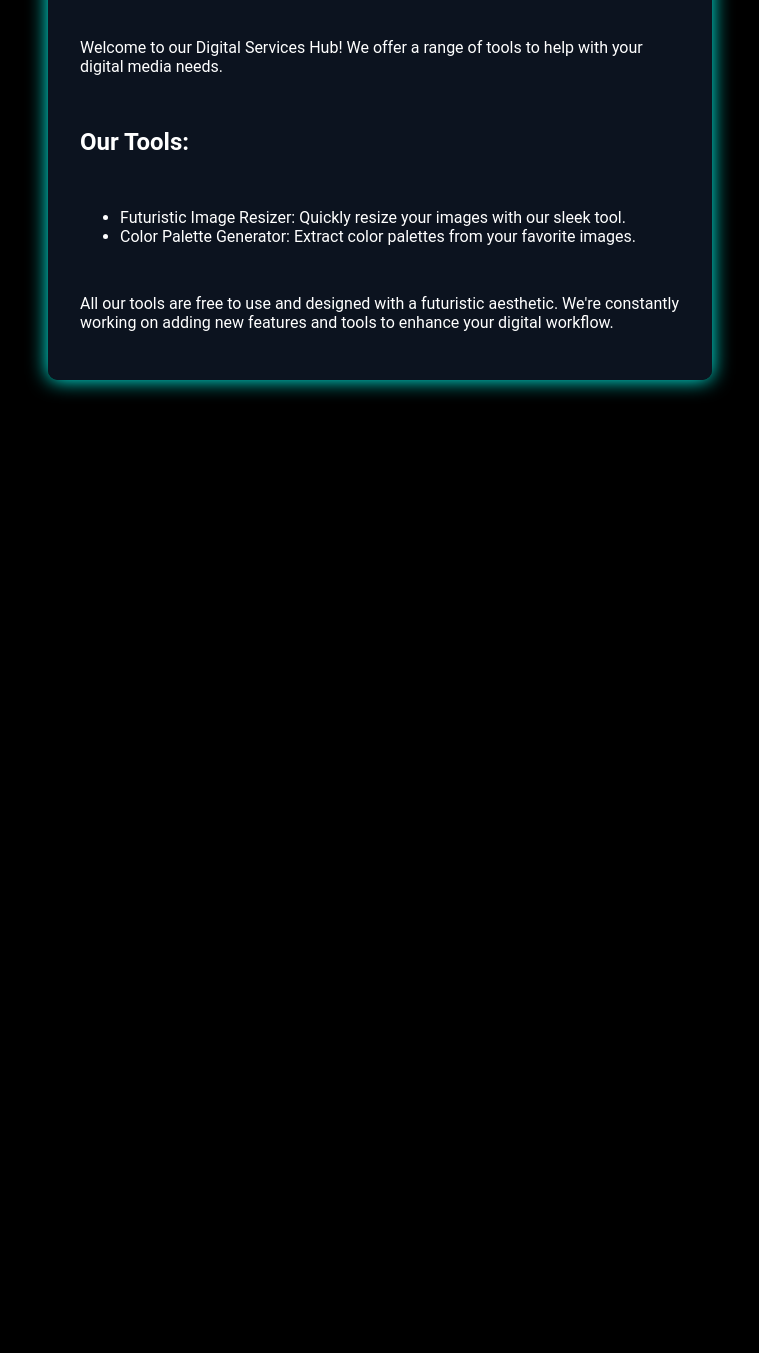
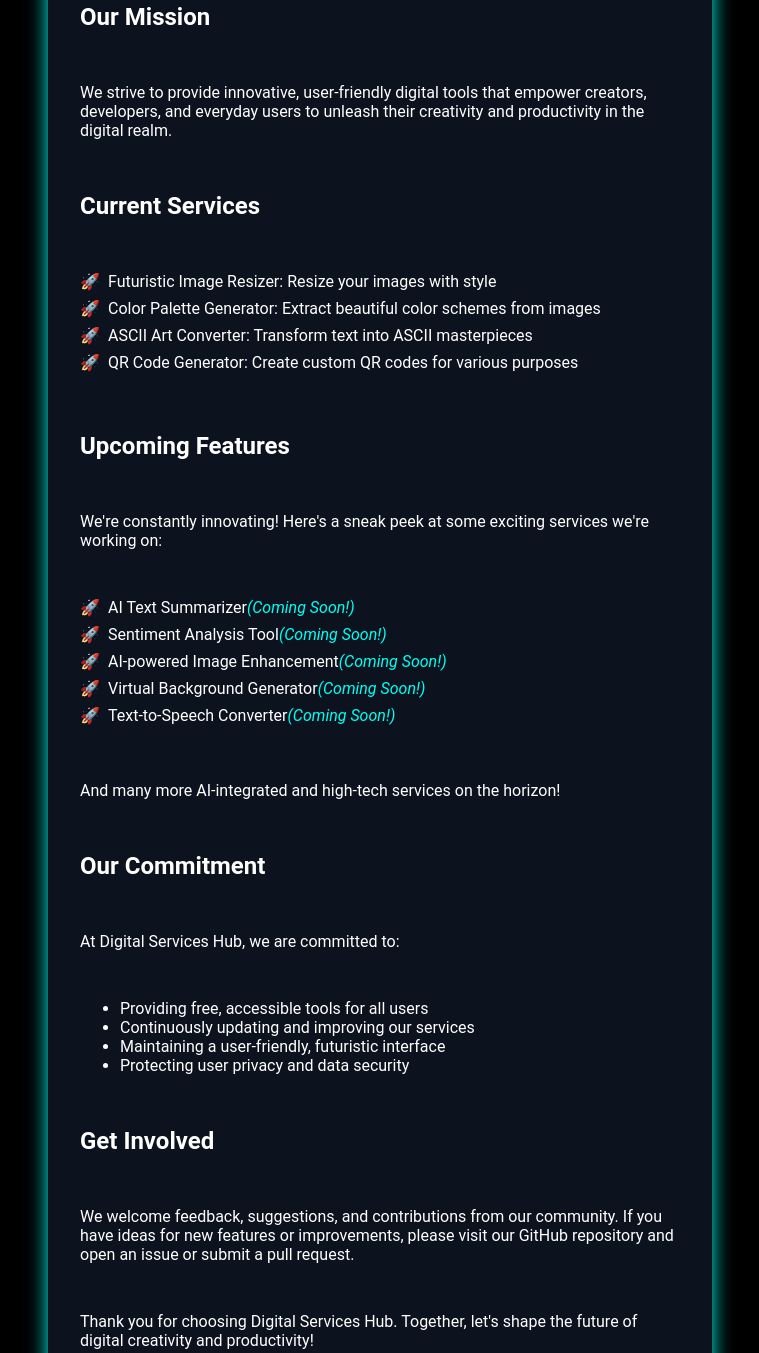
Before and after one commit to TMHSDigital/Digital_Services.HUB, a plain HTML site: page pages/about.html in a window 1280 px wide. Shown: the part 295-1648 px from the top of the page, without its empty margins (260-1019 px from the left). Before the commit the page ends 800 px from the top, so only its background shows below. Drawn offline with Linux system fonts and the light colour scheme.

Commit message:
Update about.html

```diff
--- a/pages/about.html
+++ b/pages/about.html
@@ -5,23 +5,70 @@
     <meta name="viewport" content="width=device-width, initial-scale=1.0">
     <title>About - Digital Services Hub</title>
     <link rel="stylesheet" href="../css/styles.css">
+    <style>
+        .feature-list {
+            list-style-type: none;
+            padding: 0;
+        }
+        .feature-list li {
+            margin-bottom: 0.5rem;
+            display: flex;
+            align-items: center;
+        }
+        .feature-list li::before {
+            content: '🚀';
+            margin-right: 0.5rem;
+        }
+        .coming-soon {
+            font-style: italic;
+            color: #00fff2;
+        }
+    </style>
 </head>
 <body>
     <div class="container">
-        <h1 class="neon-text">About Our Services</h1>
+        <h1 class="neon-text">About Digital Services Hub</h1>
 
         <nav id="main-nav"></nav>
 
         <div class="content">
-            <p>Welcome to our Digital Services Hub! We offer a range of tools to help with your digital media needs.</p>
+            <p>Welcome to the Digital Services Hub - your gateway to cutting-edge digital tools and AI-powered services!</p>
 
-            <h2>Our Tools:</h2>
-            <ul>
-                <li>Futuristic Image Resizer: Quickly resize your images with our sleek tool.</li>
-                <li>Color Palette Generator: Extract color palettes from your favorite images.</li>
+            <h2>Our Mission</h2>
+            <p>We strive to provide innovative, user-friendly digital tools that empower creators, developers, and everyday users to unleash their creativity and productivity in the digital realm.</p>
+
+            <h2>Current Services</h2>
+            <ul class="feature-list">
+                <li>Futuristic Image Resizer: Resize your images with style</li>
+                <li>Color Palette Generator: Extract beautiful color schemes from images</li>
+                <li>ASCII Art Converter: Transform text into ASCII masterpieces</li>
+                <li>QR Code Generator: Create custom QR codes for various purposes</li>
             </ul>
 
-            <p>All our tools are free to use and designed with a futuristic aesthetic. We're constantly working on adding new features and tools to enhance your digital workflow.</p>
+            <h2>Upcoming Features</h2>
+            <p>We're constantly innovating! Here's a sneak peek at some exciting services we're working on:</p>
+            <ul class="feature-list">
+                <li>AI Text Summarizer <span class="coming-soon">(Coming Soon!)</span></li>
+                <li>Sentiment Analysis Tool <span class="coming-soon">(Coming Soon!)</span></li>
+                <li>AI-powered Image Enhancement <span class="coming-soon">(Coming Soon!)</span></li>
+                <li>Virtual Background Generator <span class="coming-soon">(Coming Soon!)</span></li>
+                <li>Text-to-Speech Converter <span class="coming-soon">(Coming Soon!)</span></li>
+            </ul>
+            <p>And many more AI-integrated and high-tech services on the horizon!</p>
+
+            <h2>Our Commitment</h2>
+            <p>At Digital Services Hub, we are committed to:</p>
+            <ul>
+                <li>Providing free, accessible tools for all users</li>
+                <li>Continuously updating and improving our services</li>
+                <li>Maintaining a user-friendly, futuristic interface</li>
+                <li>Protecting user privacy and data security</li>
+            </ul>
+
+            <h2>Get Involved</h2>
+            <p>We welcome feedback, suggestions, and contributions from our community. If you have ideas for new features or improvements, please visit our GitHub repository and open an issue or submit a pull request.</p>
+
+            <p>Thank you for choosing Digital Services Hub. Together, let's shape the future of digital creativity and productivity!</p>
         </div>
     </div>
 
```
